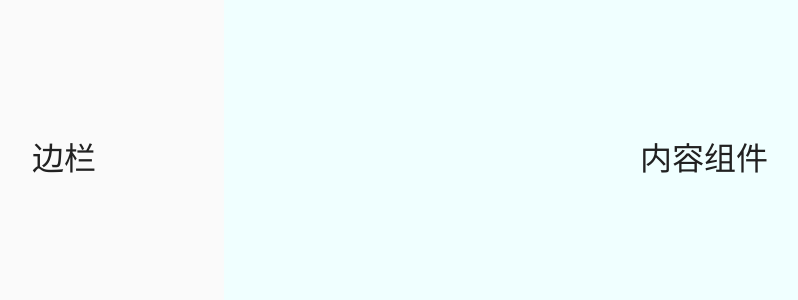
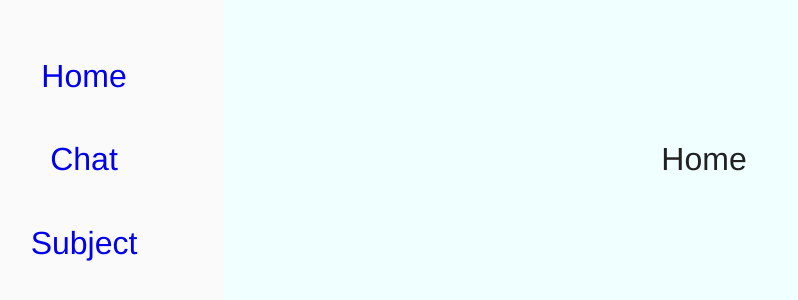
Before and after one commit to Dav-1999/CaritasAI-web, a Vue app: page / in a window 1280 px wide. Shown: the part 240-540 px from the top of the page, without its empty margins (96-894 px from the left). Built offline with nearby package versions, Linux system fonts and the light colour scheme.

Commit message:
fix: 重整主页栏目内容逻辑，为后续页面预留组件

```diff
--- a/src/App.vue
+++ b/src/App.vue
@@ -1,7 +1,50 @@
 <script setup lang="ts">
-import { RouterView } from 'vue-router'
 </script>
 
 <template>
-  <RouterView />
+
+  <main>
+
+    <aside>
+      <ul>
+        <li><router-link to="/">Home</router-link></li>
+        <li><router-link to="/chat">Chat</router-link></li>
+        <li><router-link to="/subject">Subject</router-link></li>
+      </ul>
+    </aside>
+    <article>
+      <RouterView />
+    </article>
+  </main>
 </template>
+
+<style scoped>
+main {
+  display: flex;
+  height: 100vh;
+  font-size: 2em;
+}
+
+aside {
+  flex: 1;
+  background-color: #fafafa;
+  align-content: center;
+  text-align: center;
+}
+
+article {
+  flex: 3;
+  background-color: azure;
+  align-content: center;
+  text-align: center;
+}
+
+li {
+  list-style: none;
+  margin: 1em;
+
+  a {
+    text-decoration: none;
+  }
+}
+</style>
--- a/src/router/index.ts
+++ b/src/router/index.ts
@@ -9,6 +9,16 @@ const router = createRouter({
       name: 'home',
       component: HomeView,
     },
+    {
+      path: '/chat',
+      name: 'chat',
+      component: () => import('../views/ChatView.vue'),
+    },
+    {
+      path: '/subject',
+      name: 'subject',
+      component: () => import('../views/SubjectView.vue'),
+    }
   ],
 })
 
--- /dev/null
+++ b/src/views/ChatView.vue
@@ -0,0 +1,13 @@
+<template>
+  <div>
+Chat Page
+  </div>
+</template>
+
+<script setup lang="ts">
+
+</script>
+
+<style scoped>
+
+</style>
--- a/src/views/HomeView.vue
+++ b/src/views/HomeView.vue
@@ -1,38 +1,11 @@
 <script setup lang="ts">
+
+
 
 </script>
 
 <template>
-  <main>
-
-    <aside>
-      边栏
-    </aside>
-    <article>
-
-      内容组件
-    </article>
-  </main>
+  <div>
+    Home
+  </div>
 </template>
-
-<style scoped>
-main {
-  display: flex;
-  height: 100vh;
-  font-size: 2em;
-}
-
-aside {
-  flex: 1;
-  background-color: #fafafa;
-  align-content: center;
-  text-align: center;
-}
-
-article {
-  flex: 3;
-  background-color: azure;
-  align-content: center;
-  text-align: center;
-}
-</style>
--- /dev/null
+++ b/src/views/SubjectView.vue
@@ -0,0 +1,13 @@
+<template>
+  <div>
+    Subject Page
+  </div>
+</template>
+
+<script setup lang="ts">
+
+</script>
+
+<style scoped>
+
+</style>
```
